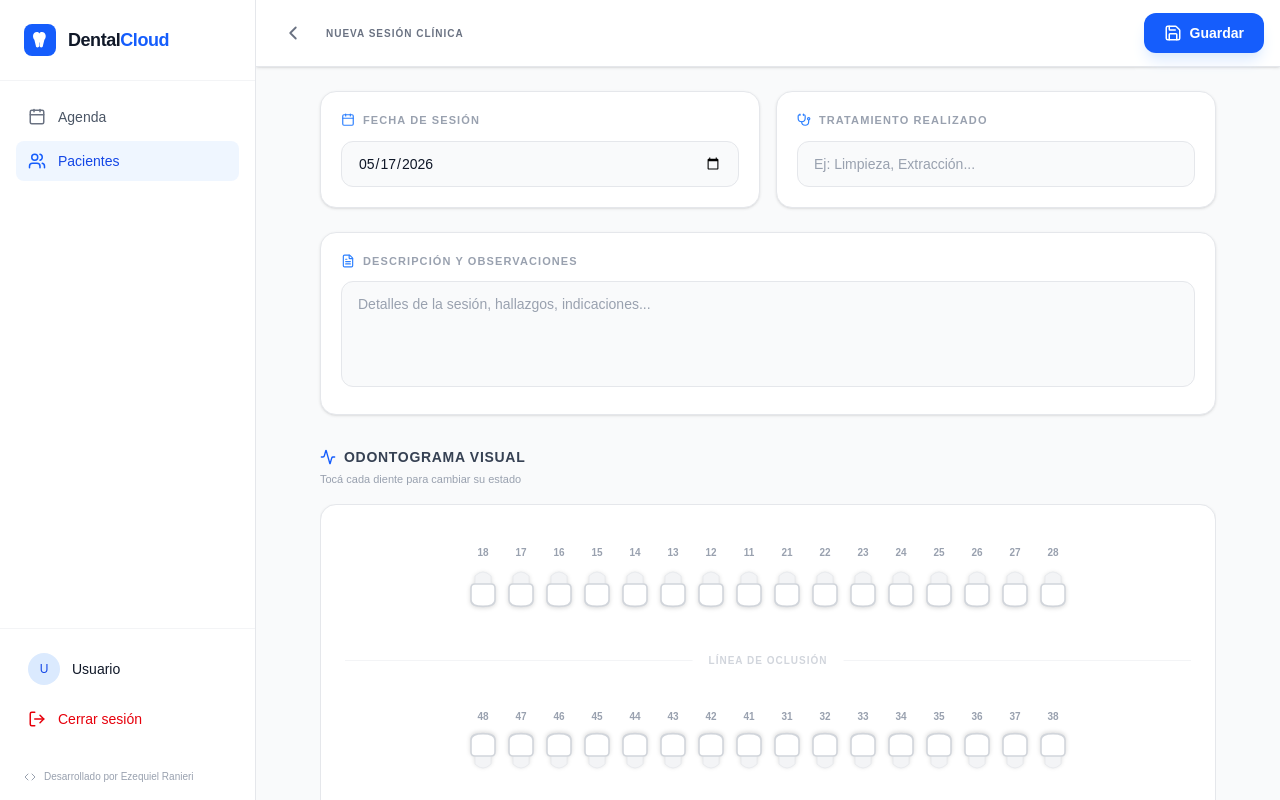
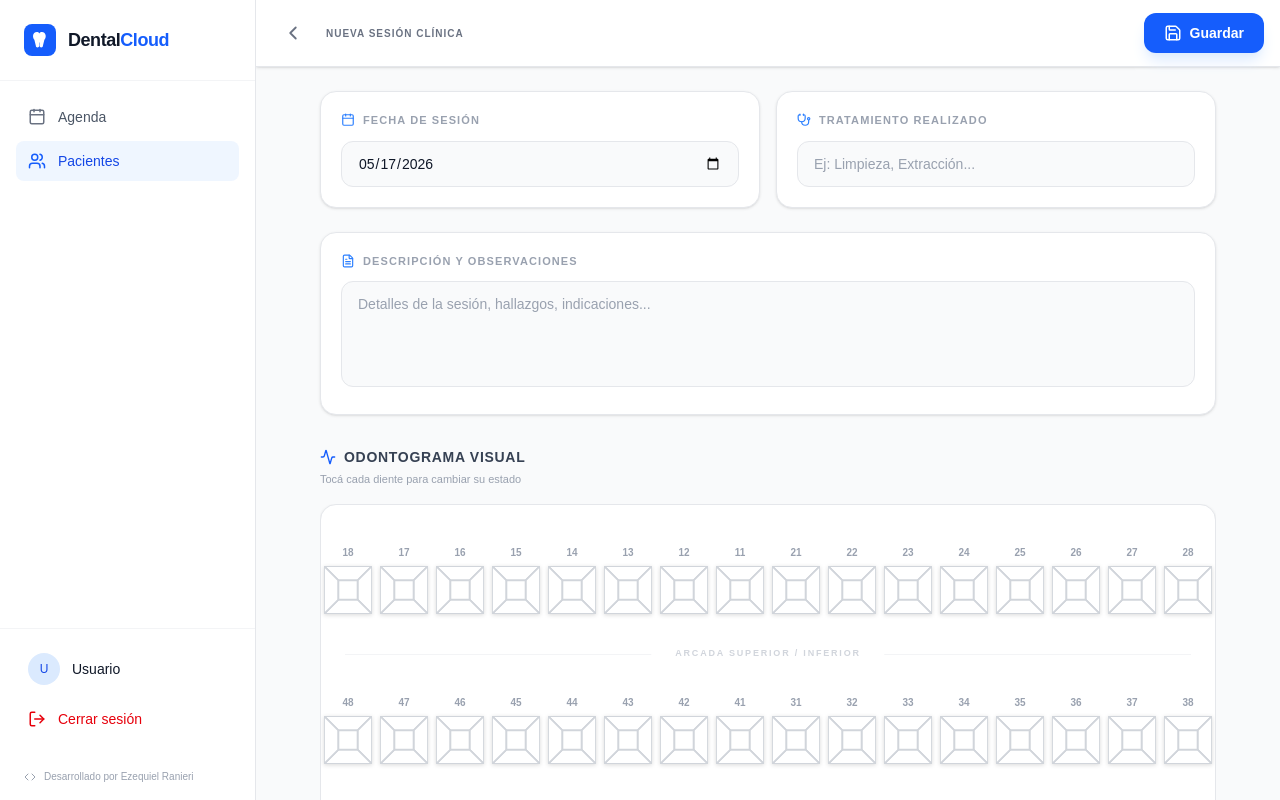
Before and after one commit to ezequielranieri/dentalcloud, a Next.js app: page /pacientes/1/historia in a window 1280 px wide. Built offline with nearby package versions, Linux system fonts and the light colour scheme; no server answers; the database is empty.

Commit message:
feat: odontograma profesional con 5 superficies por diente

```diff
--- a/components/Odontograma.tsx
+++ b/components/Odontograma.tsx
@@ -10,15 +10,22 @@ const DIENTES_INFERIORES = [
   48, 47, 46, 45, 44, 43, 42, 41, 31, 32, 33, 34, 35, 36, 37, 38
 ];
 
-export type EstadoDiente = 'sano' | 'caries' | 'corona' | 'extracción' | 'tratamiento';
+export type EstadoSuperficie = 'sano' | 'caries' | 'corona' | 'extracción' | 'tratamiento';
+export type SuperficiesDiente = {
+  oclusal: EstadoSuperficie;
+  vestibular: EstadoSuperficie;
+  lingual: EstadoSuperficie;
+  mesial: EstadoSuperficie;
+  distal: EstadoSuperficie;
+};
 
 interface OdontogramaProps {
-  valor: Record<number, EstadoDiente>;
-  onChange: (diente: number, estado: EstadoDiente) => void;
+  valor: Record<number, Partial<SuperficiesDiente>>;
+  onChange: (diente: number, superficies: Partial<SuperficiesDiente>) => void;
   readOnly?: boolean;
 }
 
-const ESTADOS: { label: string; value: EstadoDiente; color: string; stroke: string }[] = [
+const ESTADOS: { label: string; value: EstadoSuperficie; color: string; stroke: string }[] = [
   { label: 'Sano', value: 'sano', color: '#FFFFFF', stroke: '#D1D5DB' },
   { label: 'Caries', value: 'caries', color: '#EF4444', stroke: '#B91C1C' },
   { label: 'Corona', value: 'corona', color: '#3B82F6', stroke: '#1D4ED8' },
@@ -26,109 +33,120 @@ const ESTADOS: { label: string; value: EstadoDiente; color: string; stroke: stri
   { label: 'Tratamiento', value: 'tratamiento', color: '#22C55E', stroke: '#15803D' },
 ];
 
-const ToothIcon = ({ estado, isUpper }: { estado: EstadoDiente; isUpper: boolean }) => {
-  const config = ESTADOS.find(e => e.value === estado) || ESTADOS[0];
+const ToothSVG = ({
+  superficies,
+  onSurfaceClick,
+  readOnly
+}: {
+  superficies: Partial<SuperficiesDiente>;
+  onSurfaceClick: (s: keyof SuperficiesDiente) => void;
+  readOnly: boolean;
+}) => {
+  const getColor = (estado?: EstadoSuperficie) =>
+    ESTADOS.find(e => e.value === (estado || 'sano'))?.color || '#FFFFFF';
+
+  const getStroke = (estado?: EstadoSuperficie) =>
+    ESTADOS.find(e => e.value === (estado || 'sano'))?.stroke || '#D1D5DB';
+
+  const renderSurface = (name: keyof SuperficiesDiente, d: string) => {
+    const estado = superficies[name] || 'sano';
+    return (
+      <path
+        d={d}
+        fill={getColor(estado)}
+        stroke={getStroke(estado)}
+        strokeWidth="1.5"
+        className={`${!readOnly && 'cursor-pointer hover:brightness-90 active:brightness-75 transition-all'}`}
+        onClick={() => !readOnly && onSurfaceClick(name)}
+      />
+    );
+  };
 
   return (
-    <svg
-      viewBox="0 0 40 50"
-      className="w-full h-full drop-shadow-sm transition-transform duration-200"
-      style={{ transform: isUpper ? 'rotate(0deg)' : 'rotate(180deg)' }}
-    >
-      {/* Root area (simplified) */}
-      <path
-        d="M10,10 Q20,0 30,10 L30,25 Q20,20 10,25 Z"
-        fill="#F3F4F6"
-        stroke="#E5E7EB"
-        strokeWidth="1"
-      />
-      {/* Crown area */}
-      <path
-        d="M5,25 Q5,20 10,20 L30,20 Q35,20 35,25 L35,40 Q35,48 20,48 Q5,48 5,40 Z"
-        fill={config.color}
-        stroke={config.stroke}
-        strokeWidth="2"
-      />
-      {/* Detail for extraction */}
-      {estado === 'extracción' && (
-        <g stroke="white" strokeWidth="3" strokeLinecap="round">
-          <line x1="10" y1="25" x2="30" y2="45" />
-          <line x1="30" y1="25" x2="10" y2="45" />
-        </g>
-      )}
-      {/* Detail for crown */}
-      {estado === 'corona' && (
-        <path
-          d="M5,25 Q5,20 10,20 L30,20 Q35,20 35,25 L35,32 L5,32 Z"
-          fill="#1D4ED8"
-        />
-      )}
+    <svg viewBox="0 0 40 40" className="w-10 h-10 md:w-12 md:h-12 drop-shadow-sm">
+      {/* Vestibular (Top) */}
+      {renderSurface('vestibular', 'M 0 0 L 40 0 L 28 12 L 12 12 Z')}
+      {/* Distal (Right) */}
+      {renderSurface('distal', 'M 40 0 L 40 40 L 28 28 L 28 12 Z')}
+      {/* Lingual/Palatino (Bottom) */}
+      {renderSurface('lingual', 'M 12 28 L 28 28 L 40 40 L 0 40 Z')}
+      {/* Mesial (Left) */}
+      {renderSurface('mesial', 'M 0 0 L 12 12 L 12 28 L 0 40 Z')}
+      {/* Oclusal (Center) */}
+      {renderSurface('oclusal', 'M 12 12 L 28 12 L 28 28 L 12 28 Z')}
     </svg>
   );
 };
 
 export default function Odontograma({ valor, onChange, readOnly = false }: OdontogramaProps) {
-  const renderDiente = (num: number, isUpper: boolean) => {
-    const estadoActual = valor[num] || 'sano';
 
+  const handleSurfaceChange = (num: number, surface: keyof SuperficiesDiente) => {
+    const dienteActual = valor[num] || {
+      oclusal: 'sano',
+      vestibular: 'sano',
+      lingual: 'sano',
+      mesial: 'sano',
+      distal: 'sano'
+    };
+
+    const estadoActual = dienteActual[surface] || 'sano';
+    const currentIndex = ESTADOS.findIndex(e => e.value === estadoActual);
+    const nextIndex = (currentIndex + 1) % ESTADOS.length;
+    const nuevoEstado = ESTADOS[nextIndex].value;
+
+    onChange(num, {
+      ...dienteActual,
+      [surface]: nuevoEstado
+    });
+  };
+
+  const renderDiente = (num: number) => {
     return (
-      <div key={num} className="flex flex-col items-center gap-1 group">
+      <div key={num} className="flex flex-col items-center gap-1.5 group">
         <span className={`text-[10px] font-bold transition-colors ${valor[num] ? 'text-blue-600' : 'text-gray-400'}`}>
           {num}
         </span>
-        <button
-          type="button"
-          disabled={readOnly}
-          onClick={() => {
-            if (readOnly) return;
-            const currentIndex = ESTADOS.findIndex(e => e.value === estadoActual);
-            const nextIndex = (currentIndex + 1) % ESTADOS.length;
-            onChange(num, ESTADOS[nextIndex].value);
-          }}
-          className={`
-            w-8 h-12 transition-all duration-150
-            ${!readOnly && 'hover:scale-110 active:scale-95 cursor-pointer'}
-          `}
-        >
-          <ToothIcon estado={estadoActual} isUpper={isUpper} />
-        </button>
+        <div className="relative">
+          <ToothSVG
+            superficies={valor[num] || {}}
+            readOnly={readOnly}
+            onSurfaceClick={(s) => handleSurfaceChange(num, s)}
+          />
+        </div>
       </div>
     );
   };
 
   return (
     <div className="bg-white border border-gray-200 rounded-2xl p-6 shadow-sm overflow-x-auto">
-      <div className="min-w-[700px] flex flex-col items-center gap-12 py-4">
+      <div className="min-w-[800px] flex flex-col items-center gap-10 py-4">
         {/* Fila Superior */}
-        <div className="flex justify-center gap-1.5">
-          {DIENTES_SUPERIORES.map(n => renderDiente(n, true))}
+        <div className="flex justify-center gap-2">
+          {DIENTES_SUPERIORES.map(renderDiente)}
         </div>
 
-        {/* Arco Bucal (Decorativo) */}
+        {/* Línea Divisoria */}
         <div className="relative w-full h-px bg-gray-100">
-          <div className="absolute top-1/2 left-1/2 -translate-x-1/2 -translate-y-1/2 bg-white px-4 text-[10px] font-bold text-gray-300 uppercase tracking-widest">
-            Línea de Oclusión
+          <div className="absolute top-1/2 left-1/2 -translate-x-1/2 -translate-y-1/2 bg-white px-6 text-[9px] font-bold text-gray-300 uppercase tracking-[0.2em]">
+            Arcada Superior / Inferior
           </div>
         </div>
 
         {/* Fila Inferior */}
-        <div className="flex justify-center gap-1.5">
-          {DIENTES_INFERIORES.map(n => renderDiente(n, false))}
+        <div className="flex justify-center gap-2">
+          {DIENTES_INFERIORES.map(renderDiente)}
         </div>
 
         {/* Leyenda */}
-        <div className="grid grid-cols-5 gap-4 mt-4 p-4 bg-gray-50 rounded-xl border border-gray-100">
+        <div className="grid grid-cols-5 gap-4 mt-6 p-5 bg-gray-50 rounded-2xl border border-gray-100">
           {ESTADOS.map(e => (
-            <button
-              key={e.value}
-              type="button"
-              className="flex items-center gap-2 group transition-opacity hover:opacity-80"
-            >
-              <div className="w-5 h-6">
-                <ToothIcon estado={e.value} isUpper={true} />
-              </div>
-              <span className="text-xs text-gray-600 font-semibold">{e.label}</span>
-            </button>
+            <div key={e.value} className="flex items-center gap-2.5">
+              <div
+                className="w-4 h-4 rounded-md border shadow-xs"
+                style={{ backgroundColor: e.color, borderColor: e.stroke }}
+              />
+              <span className="text-xs text-gray-600 font-bold">{e.label}</span>
+            </div>
           ))}
         </div>
       </div>
```
